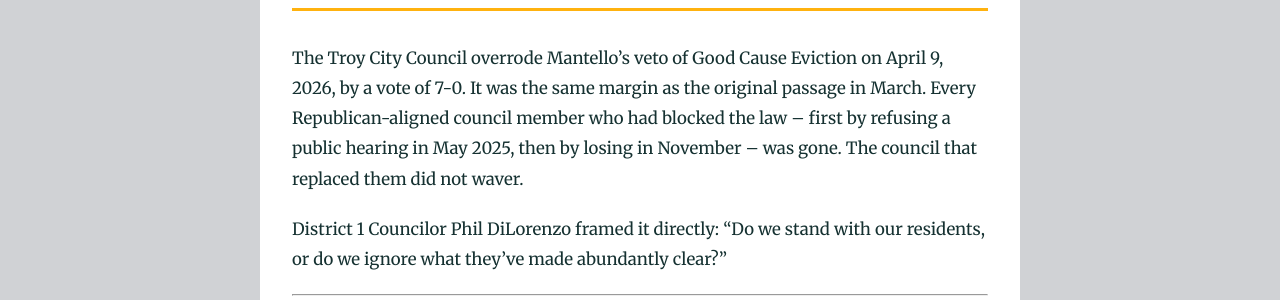
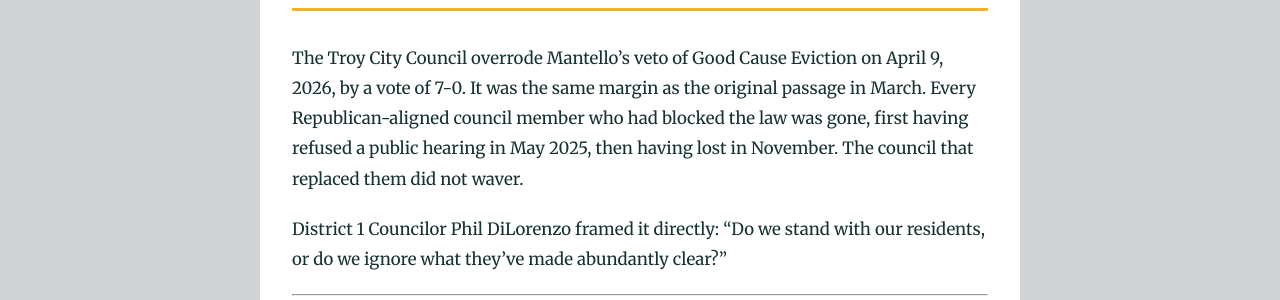
Before and after one commit to MdevitSEC/the-mantello-record, a Jekyll site: the page built from _posts/2026-04-09-good-cause-eviction-veto-overridden.md, in a window 1280 px wide. Shown: the part 298-598 px from the top of the page. Built offline with Jekyll 4.4.1, drawn with Linux system fonts in a browser that asks for light colours; some web fonts are replaced.

Commit message:
Fix em dashes in Good Cause override post and the-record entry
Co-Authored-By: Claude Sonnet 4.6 <noreply@anthropic.com>

```diff
--- a/_posts/2026-04-09-good-cause-eviction-veto-overridden.md
+++ b/_posts/2026-04-09-good-cause-eviction-veto-overridden.md
@@ -5,7 +5,7 @@ date: 2026-04-09
 categories: ["Executive Overreach", "Community Impact"]
 ---
 
-The Troy City Council overrode Mantello's veto of Good Cause Eviction on April 9, 2026, by a vote of 7-0. It was the same margin as the original passage in March. Every Republican-aligned council member who had blocked the law -- first by refusing a public hearing in May 2025, then by losing in November -- was gone. The council that replaced them did not waver.
+The Troy City Council overrode Mantello's veto of Good Cause Eviction on April 9, 2026, by a vote of 7-0. It was the same margin as the original passage in March. Every Republican-aligned council member who had blocked the law was gone, first having refused a public hearing in May 2025, then having lost in November. The council that replaced them did not waver.
 
 District 1 Councilor Phil DiLorenzo framed it directly: "Do we stand with our residents, or do we ignore what they've made abundantly clear?"
 
```
Also changed, not shown: the-record.md (+1 -1 lines).
